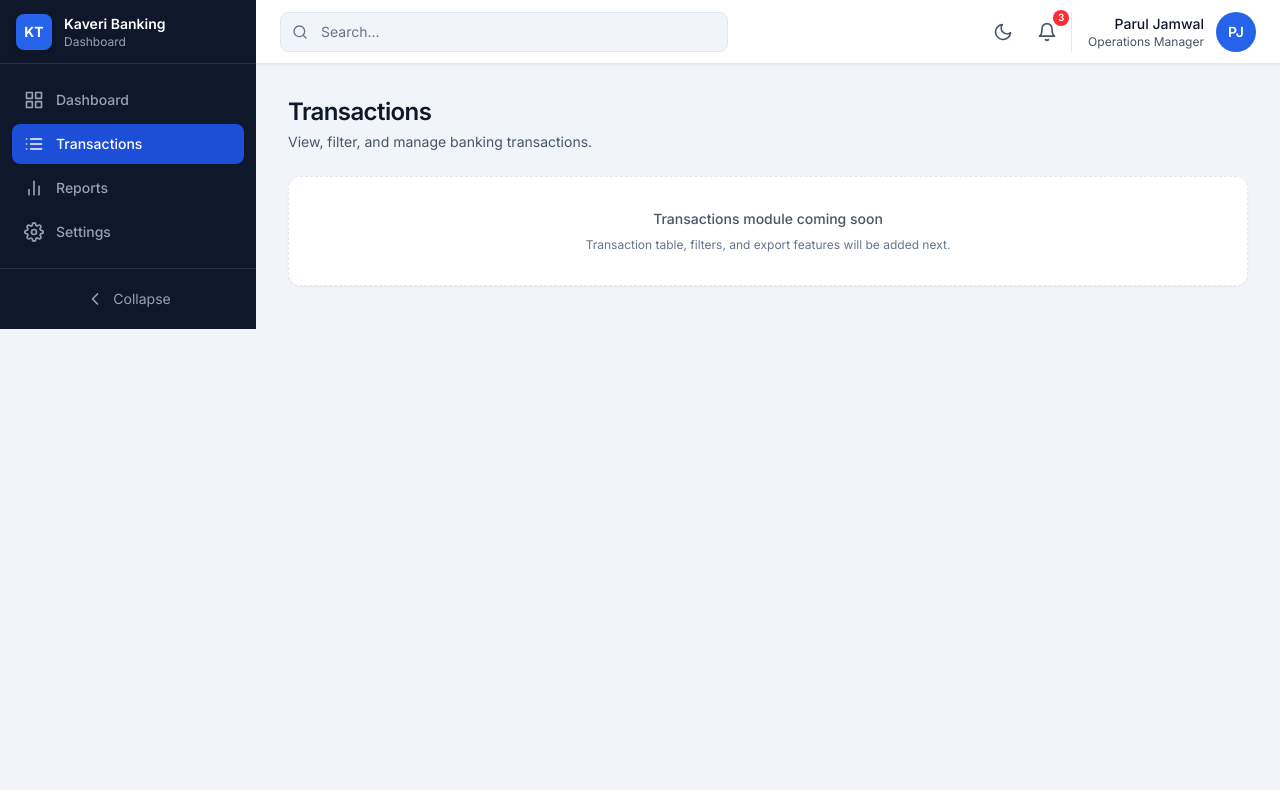
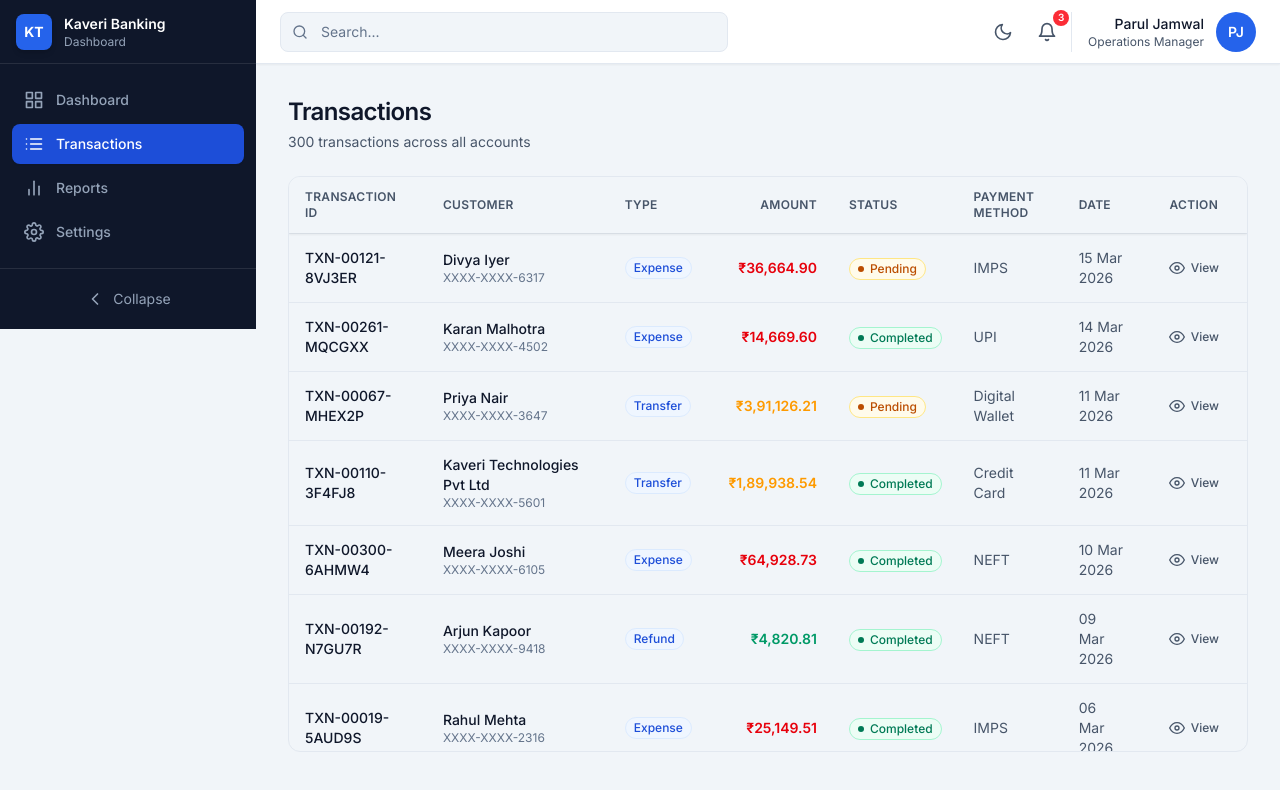
Before and after one commit to paruljamwal/Banking_Transaction_Dashboard, a React (Vite) app: page /transactions in a window 1280 px wide. Shown: the top 790 px of the page. Built offline with nearby package versions, Linux system fonts and the light colour scheme.

Commit message:
feat: build transaction table

```diff
--- a/src/components/common/Table.jsx
+++ b/src/components/common/Table.jsx
@@ -1,10 +1,22 @@
 import { cn } from '@utils/cn'
 
-function Table({ children, className, caption, ...props }) {
+function Table({
+  children,
+  className,
+  caption,
+  scrollable = false,
+  maxHeight = 'max-h-[calc(100vh-14rem)]',
+  ...props
+}) {
   return (
-    <div className="w-full overflow-x-auto rounded-xl border border-border">
+    <div
+      className={cn(
+        'w-full rounded-xl border border-border',
+        scrollable ? cn('overflow-auto', maxHeight) : 'overflow-x-auto',
+      )}
+    >
       <table
-        className={cn('w-full min-w-full border-collapse text-left text-sm', className)}
+        className={cn('w-full min-w-[900px] border-collapse text-left text-sm', className)}
         {...props}
       >
         {caption && (
@@ -18,9 +30,15 @@ function Table({ children, className, caption, ...props }) {
   )
 }
 
-function TableHead({ children, className }) {
+function TableHead({ children, className, sticky = false }) {
   return (
-    <thead className={cn('border-b border-border bg-bg', className)}>
+    <thead
+      className={cn(
+        'border-b border-border bg-bg',
+        sticky && 'sticky top-0 z-10 shadow-sm',
+        className,
+      )}
+    >
       {children}
     </thead>
   )
--- /dev/null
+++ b/src/components/transactions/TransactionsTable.jsx
@@ -0,0 +1,100 @@
+import { FiEye } from 'react-icons/fi'
+import Table from '@components/common/Table'
+import Badge from '@components/common/Badge'
+import Button from '@components/common/Button'
+import { TRANSACTION_TYPE_LABELS } from '@constants/transactionTypes'
+import { STATUS_LABELS, STATUS_VARIANTS } from '@constants/status'
+import { formatCurrency } from '@utils/formatCurrency'
+import { formatDate } from '@utils/formatDate'
+import { getAmountColorClass } from '@utils/transactionDisplay'
+import { cn } from '@utils/cn'
+
+function TransactionsTable({ transactions }) {
+  return (
+    <Table scrollable>
+      <Table.Head sticky>
+        <Table.Row>
+          <Table.HeaderCell>Transaction ID</Table.HeaderCell>
+          <Table.HeaderCell>Customer</Table.HeaderCell>
+          <Table.HeaderCell>Type</Table.HeaderCell>
+          <Table.HeaderCell align="right">Amount</Table.HeaderCell>
+          <Table.HeaderCell>Status</Table.HeaderCell>
+          <Table.HeaderCell className="hidden md:table-cell">
+            Payment Method
+          </Table.HeaderCell>
+          <Table.HeaderCell className="hidden sm:table-cell">Date</Table.HeaderCell>
+          <Table.HeaderCell align="center">Action</Table.HeaderCell>
+        </Table.Row>
+      </Table.Head>
+
+      <Table.Body>
+        {transactions.length === 0 ? (
+          <Table.Empty colSpan={8} message="No transactions found" />
+        ) : (
+          transactions.map((txn) => (
+            <Table.Row key={txn.id}>
+              <Table.Cell>
+                <span className="font-medium text-text">{txn.transactionId}</span>
+              </Table.Cell>
+
+              <Table.Cell>
+                <div className="min-w-[140px]">
+                  <p className="font-medium text-text">{txn.customerName}</p>
+                  <p className="text-xs text-muted">{txn.accountNumber}</p>
+                </div>
+              </Table.Cell>
+
+              <Table.Cell>
+                <Badge variant="primary" size="sm">
+                  {TRANSACTION_TYPE_LABELS[txn.transactionType]}
+                </Badge>
+              </Table.Cell>
+
+              <Table.Cell align="right">
+                <span
+                  className={cn(
+                    'font-semibold',
+                    getAmountColorClass(txn.transactionType),
+                  )}
+                >
+                  {formatCurrency(txn.amount)}
+                </span>
+              </Table.Cell>
+
+              <Table.Cell>
+                <Badge
+                  variant={STATUS_VARIANTS[txn.status] || 'default'}
+                  size="sm"
+                  dot
+                >
+                  {STATUS_LABELS[txn.status]}
+                </Badge>
+              </Table.Cell>
+
+              <Table.Cell className="hidden md:table-cell">
+                <span className="text-text-secondary">{txn.paymentMethod}</span>
+              </Table.Cell>
+
+              <Table.Cell className="hidden sm:table-cell">
+                <span className="text-text-secondary">{formatDate(txn.date)}</span>
+              </Table.Cell>
+
+              <Table.Cell align="center">
+                <Button
+                  variant="ghost"
+                  size="sm"
+                  aria-label={`View ${txn.transactionId}`}
+                  leftIcon={<FiEye className="h-4 w-4" />}
+                >
+                  <span className="hidden lg:inline">View</span>
+                </Button>
+              </Table.Cell>
+            </Table.Row>
+          ))
+        )}
+      </Table.Body>
+    </Table>
+  )
+}
+
+export default TransactionsTable
--- /dev/null
+++ b/src/components/transactions/index.js
@@ -0,0 +1 @@
+export { default as TransactionsTable } from './TransactionsTable'
--- a/src/pages/TransactionsPage.jsx
+++ b/src/pages/TransactionsPage.jsx
@@ -1,21 +1,17 @@
 import PageContainer from '@components/common/PageContainer'
 import PageHeader from '@components/common/PageHeader'
+import { TransactionsTable } from '@components/transactions'
+import { transactions } from '@data/transactions'
 
 function TransactionsPage() {
   return (
     <PageContainer>
       <PageHeader
         title="Transactions"
-        description="View, filter, and manage banking transactions."
+        description={`${transactions.length} transactions across all accounts`}
       />
-      <div className="rounded-xl border border-dashed border-border bg-surface p-8 text-center shadow-sm">
-        <p className="text-sm font-medium text-text-secondary">
-          Transactions module coming soon
-        </p>
-        <p className="mt-2 text-xs text-muted">
-          Transaction table, filters, and export features will be added next.
-        </p>
-      </div>
+
+      <TransactionsTable transactions={transactions} />
     </PageContainer>
   )
 }
--- a/src/utils/index.js
+++ b/src/utils/index.js
@@ -13,6 +13,7 @@ export {
 } from './filterTransactions'
 export { searchTransactions, searchTransactionsWithMatcher } from './searchTransactions'
 export { generateRandomId, generateRandomShortId } from './generateRandomId'
+export { getAmountColorClass } from './transactionDisplay'
 export {
   getDashboardStats,
   getRecentTransactions,
--- /dev/null
+++ b/src/utils/transactionDisplay.js
@@ -0,0 +1,16 @@
+import { TRANSACTION_TYPES } from '@constants/transactionTypes'
+
+const AMOUNT_COLOR_MAP = {
+  [TRANSACTION_TYPES.INCOME]: 'text-emerald-600',
+  [TRANSACTION_TYPES.EXPENSE]: 'text-red-600',
+  [TRANSACTION_TYPES.TRANSFER]: 'text-amber-500',
+  [TRANSACTION_TYPES.REFUND]: 'text-emerald-600',
+}
+
+/**
+ * @param {string} transactionType
+ * @returns {string}
+ */
+export function getAmountColorClass(transactionType) {
+  return AMOUNT_COLOR_MAP[transactionType] || 'text-text'
+}
```
